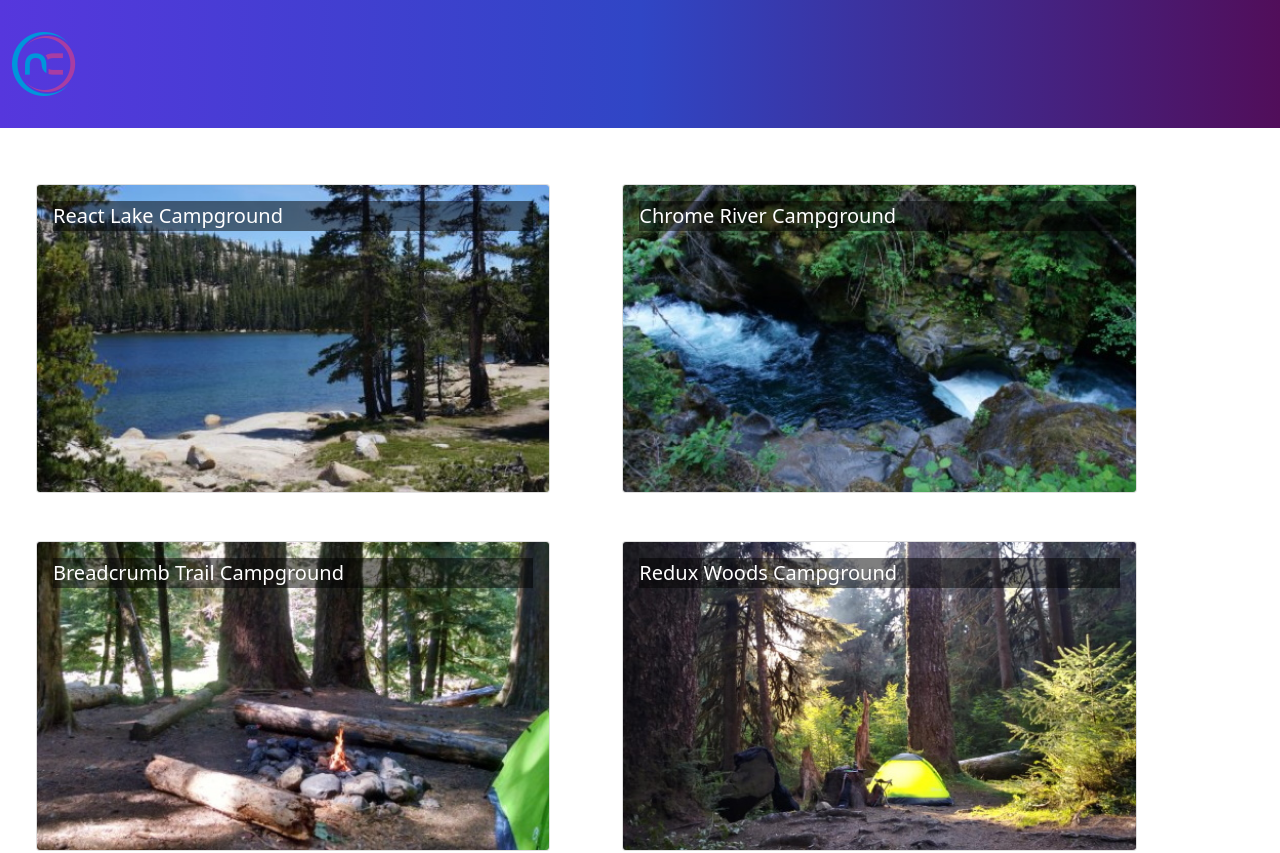
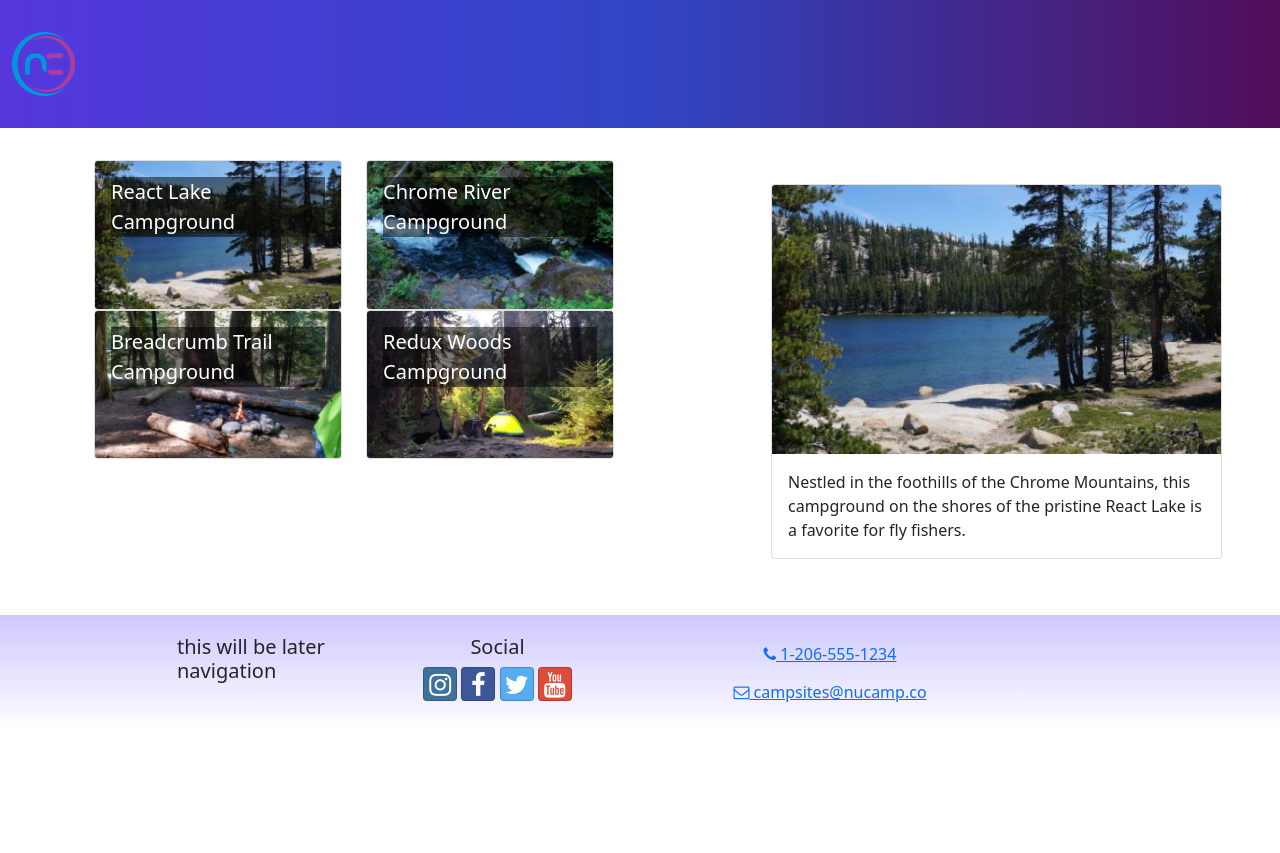
Before and after one commit to PntraNegra/nucampsite-updated, a React (Create React App) app: page / in a window 1280 px wide. Shown: the top 853 px of the page. After the commit the page ends 800 px from the top, so only its background shows below. Built offline with nearby package versions, Linux system fonts and the light colour scheme.

Commit message:
React hooks

```diff
--- a/src/App.js
+++ b/src/App.js
@@ -3,13 +3,14 @@
 
 import Header from './components/Header';
 import Footer from './components/Footer';
+import CampsiteDirectoryPage from './pages/CampsitesDirectoryPage';
 import './App.css';
 
 function App() {
   return (
     <div className="App">
       <Header />
-      <CampsiteLists />
+      <CampsiteDirectoryPage />
       <Footer />
     </div>
   );
--- a/src/features/campsites/CampsiteCard.js
+++ b/src/features/campsites/CampsiteCard.js
@@ -1,14 +1,17 @@
 import { Card, CardImg, CardImgOverlay, CardTitle } from "reactstrap";
 
-const CampsiteCard = (props) => {
+const CampsiteCard = ({ campsite }) => {
+    const { image, name } = campsite;
     return (
         <Card>
             <CardImg
                 width='100%'
-                src={props.campsite.image}
-                alt={props.campsite.name}
+                src={image}
+                alt={name}
             />
-            <CardImgOverlay><CardTitle>{props.campsite.name}</CardTitle></CardImgOverlay>
+            <CardImgOverlay>
+                <CardTitle>{name}</CardTitle>
+            </CardImgOverlay>
         </Card>
     );
 }
--- /dev/null
+++ b/src/features/campsites/CampsiteDetail.js
@@ -0,0 +1,18 @@
+import { Card, CardImg, CardText, CardBody, Col } from "reactstrap";
+
+const CampsiteDetail = ( {campsite} ) => {
+    const { image, name, description } = campsite;
+
+    return (
+        <Col md='12' className='m-4'>
+            <Card>
+                <CardImg top src={image} alt={name} />
+                <CardBody>
+                    <CardText>{description}</CardText>
+                </CardBody>
+            </Card>
+        </Col>
+    );
+};
+
+export default CampsiteDetail;
--- a/src/features/campsites/CampsitesList.js
+++ b/src/features/campsites/CampsitesList.js
@@ -1,13 +1,20 @@
-import { CAMPSITES } from '../../app/shared/CAMPSITES';
 import CampsiteCard from './CampsiteCard';
 import { Col, Row } from 'reactstrap';
+import { selectAllCampsites } from './campsitesSlice';
 
-const CampsiteLists = () => {
+const CampsiteLists = ({ setCampsiteId }) => {
+    const campsites = selectAllCampsites();
+
     return(
         <Row className='ms-auto'>
-            {CAMPSITES.map((campsite) => {
+            {campsites.map((campsite) => {
                 return (
-                    <Col md='5' className='m-4' key={campsite.id}>
+                    <Col
+                    md='5' c
+                    lassName='m-4'
+                    key={campsite.id}
+                    onClick={() => setCampsiteId(campsite.id)}
+                    >
                         <CampsiteCard campsite={campsite} />
                     </Col>
                 );
--- /dev/null
+++ b/src/features/campsites/campsitesSlice.js
@@ -0,0 +1,9 @@
+import { CAMPSITES } from "../../app/shared/CAMPSITES";
+
+export const selectAllCampsites = () => {
+    return CAMPSITES;
+};
+
+export const selectCampsiteById = (id) => {
+    return CAMPSITES.find((campsite) => campsite.id === id);
+};
--- /dev/null
+++ b/src/pages/CampsitesDirectoryPage.js
@@ -0,0 +1,25 @@
+import { useState } from 'react';
+import { Container, Row, Col } from 'reactstrap';
+import CampsiteDetail from '../features/campsites/CampsiteDetail';
+import CampsitesList from '../features/campsites/CampsitesList';
+import { selectCampsiteById } from '../features/campsites/campsitesSlice';
+
+const CampsiteDirectoryPage = () => {
+
+    const [campsiteId, setCampsiteId] = useState(0);
+    const selectedCampsite = selectCampsiteById(campsiteId);
+    return (
+        <Container>
+            <Row>
+                <Col sm='5' md='7'>
+                    <CampsitesList setCampsiteId={setCampsiteId} />
+                </Col>
+                <Col sm='7' md='5'>
+                    <CampsiteDetail campsite={selectedCampsite} />
+                </Col>
+            </Row>
+        </Container>
+    );
+};
+
+export default CampsiteDirectoryPage;
```
